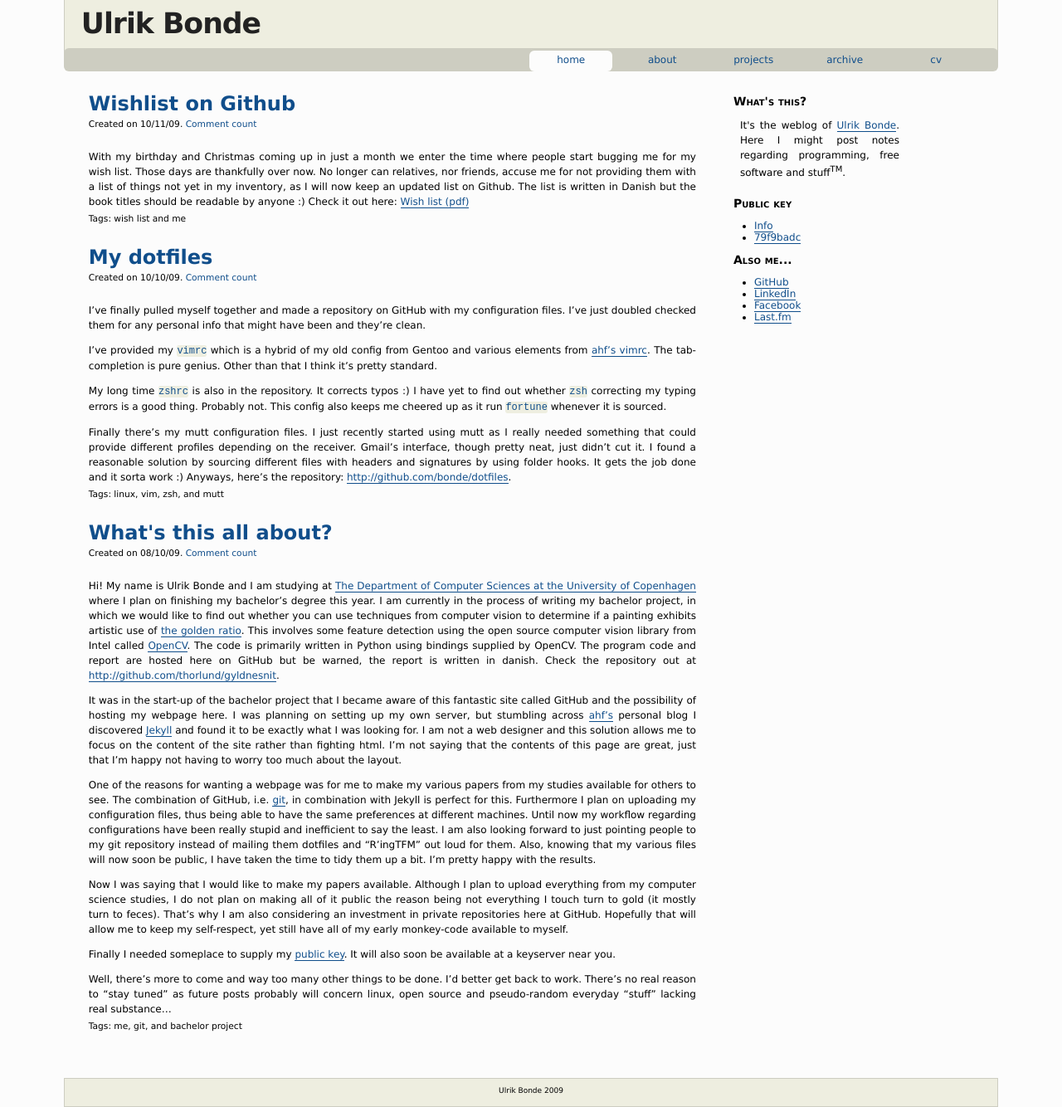
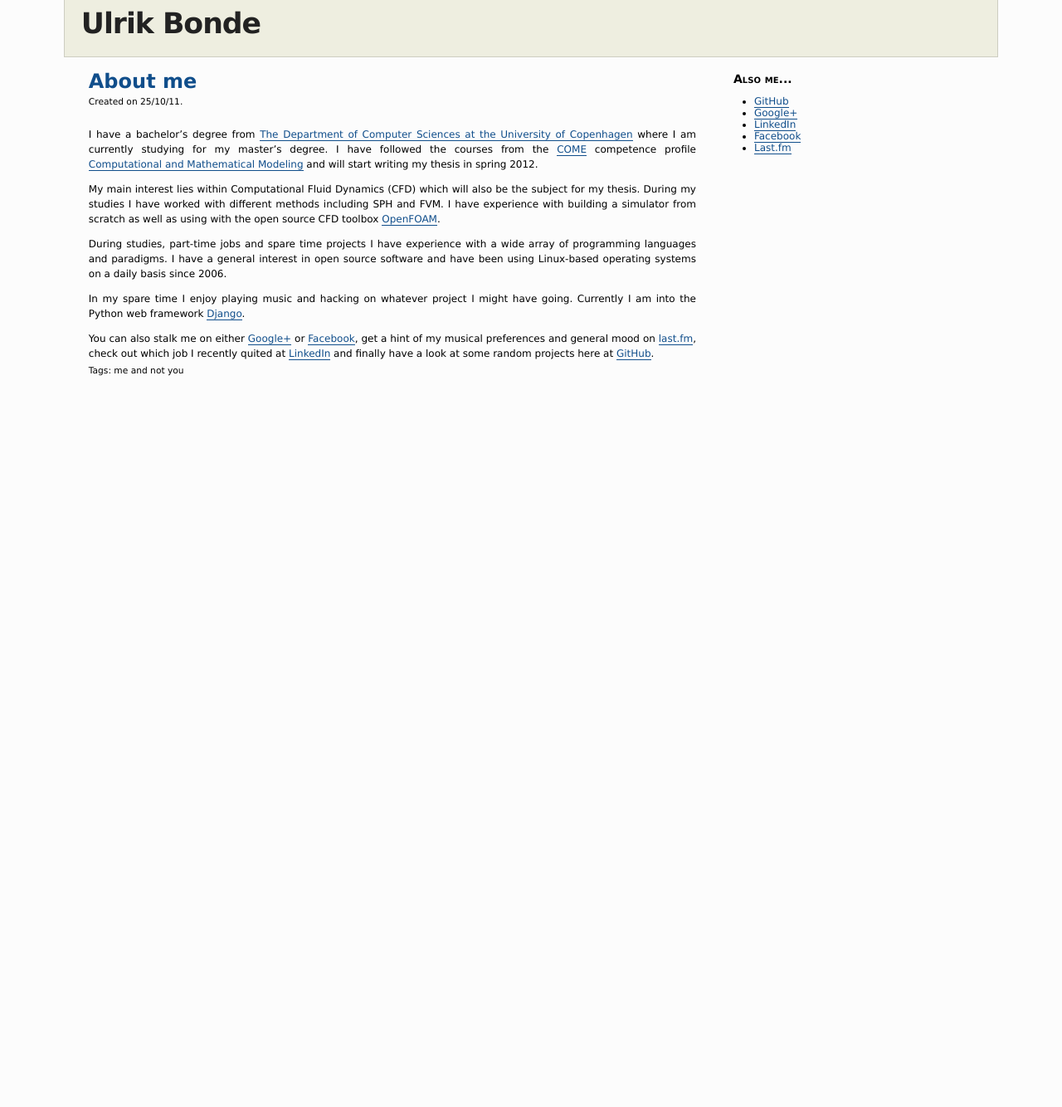
Before and after one commit to bonde/bonde.github.com, a Jekyll site: the page built from index.html, in a window 1280 px wide. Shown: the whole page at 83% size. Built offline with Jekyll 4.4.1, drawn with Linux system fonts in a browser that asks for light colours; Markdown is read by kramdown in place of the engine named in the settings; comment, search, counter and statistics services are not loaded; after the commit the page ends 900 px from its top, so only the background shows below that.

Commit message:
Complete update
Removed a lot of junk

```diff
--- a/_includes/comments.html
+++ /dev/null
@@ -1,16 +0,0 @@
-<script type="text/javascript">
-  //<![CDATA[
-  (function() {
-    var links = document.getElementsByTagName('a');
-    var query = '?';
-    for(var i = 0; i < links.length; i++) {
-      if(links[i].href.indexOf('#disqus_thread') >= 0) {
-        query += 'url' + i + '=' + encodeURIComponent(links[i].href) + '&';
-      }
-    }
-    document.write('<script charset="utf-8" type="text/javascript" src="http://disqus.com/forums/bonde/get_num_replies.js' + query + '"></' + 'script>');
-    })();
-  //]]>
-</script>
-
-<!-- vim: set sw=2 sts=2 et : -->
--- a/_includes/footer.html
+++ /dev/null
@@ -1,5 +0,0 @@
-<div id="footer">
-  <p>Ulrik Bonde 2009</p>
-</div>
-
-<!-- vim: set sw=2 sts=2 et : -->
--- a/_includes/menu.html
+++ /dev/null
@@ -1,45 +0,0 @@
-<div id="menu">
-  <ul>
-    {% if page.title == "Main Page" %}
-    <li class="active">
-    {% else %}
-    <li>
-    {% endif %}
-      <a href="/">home</a>
-    </li>
-
-    {% if page.title == "About" %}
-    <li class="active">
-    {% else %}
-    <li>
-    {% endif %}
-      <a href="/about/">about</a>
-    </li>
-
-    {% if page.title == "Projects" %}
-    <li class="active">
-    {% else %}
-    <li>
-    {% endif %}
-      <a href="/projects/">projects</a>
-    </li>
-
-    {% if page.title == "Archive" %}
-    <li class="active">
-    {% else %}
-    <li>
-    {% endif %}
-      <a href="/archive/">archive</a>
-    </li>
-
-    {% if page.title == "Curriculum Vitae" %}
-    <li class="active">
-    {% else %}
-    <li>
-    {% endif %}
-      <a href="/cv/">cv</a>
-    </li>
-  </ul>
-</div>
-
-<!-- vim: set sw=2 sts=2 et : -->
--- a/_includes/sidebar.html
+++ b/_includes/sidebar.html
@@ -1,17 +1,9 @@
 <div id="sidebar">
-  <h3>What's this?</h3>
-  <p>It's the weblog of <a href="/about/">Ulrik Bonde</a>. Here I might post
-  notes regarding programming, free software and stuff<sup>TM</sup>.</p>
-
-  <h3>Public key</h3>
-  <ul>
-    <li><a href="/key/">Info</a></li>
-    <li><a href="/key/79f9badc.asc">79f9badc</a></li>
-  </ul>
 
   <h3>Also me...</h3>
   <ul>
     <li><a href="http://www.github.com/bonde">GitHub</a></li>
+    <li><a href="http://profiles.google.com/ulrikbonde">Google+</a></li>
     <li><a href="http://www.linkedin.com/in/ulrikbonde">LinkedIn</a></li>
     <li><a href="http://www.facebook.com/ulrik.bonde">Facebook</a></li>
     <li><a href="http://www.last.fm/user/ulrik_polak">Last.fm</a></li>
--- a/_layouts/default.html
+++ b/_layouts/default.html
@@ -12,23 +12,12 @@
         <h1><a href="/">{{ site.title }}</a></h1>
       </div>
 
-
-      {% include menu.html %}
-
-
       <div id="content">
         {{ content }}
       </div>
 
       {% include sidebar.html %}
 
-
-      {% include footer.html %}
-
-
-      {% include comments.html %}
-
-
     </div>
   </body>
 </html>
--- a/_posts/2009-10-10-my-dotfiles.md
+++ /dev/null
@@ -1,29 +0,0 @@
----
-layout: post
-title: My dotfiles
-tags: [linux, vim, zsh, mutt]
-
----
-
-I've finally pulled myself together and made a repository on GitHub with my
-configuration files.  I've just doubled checked them for any personal info that
-might have been and they're clean.
-
-I've provided my `vimrc` which is a hybrid of my old config from Gentoo and
-various elements from [ahf's vimrc](http://github.com/ahf/ahf-vim).  The
-tab-completion is pure genius. Other than that I think it's pretty standard.
-
-My long time `zshrc` is also in the repository.  It corrects typos :)  I have
-yet to find out whether `zsh` correcting my typing errors is a good thing.
-Probably not. This config also keeps me cheered up as it run `fortune` whenever
-it is sourced.
-
-Finally there's my mutt configuration files.  I just recently started using mutt
-as I really needed something that could provide different profiles depending on
-the receiver.  Gmail's interface, though pretty neat, just didn't cut it. I
-found a reasonable solution by sourcing different files with headers and
-signatures by using folder hooks.  It gets the job done and it sorta work :)
-Anyways, here's the repository:
-[http://github.com/bonde/dotfiles](http://github.com/bonde/dotfiles).
-
-<!-- vim: set tw=80 ft=mkd sw=4 sts=4 et : -->
--- a/_posts/2009-10-8-whats-this-all-about.md
+++ /dev/null
@@ -1,56 +0,0 @@
----
-layout: post
-title: What's this all about?
-tags: [me, git, bachelor project]
-
----
-
-Hi! My name is Ulrik Bonde and I am studying at
-[The Department of Computer Sciences at the University of Copenhagen](http://diku.dk)
-where I plan on finishing my bachelor's degree this year.  I am currently in the process
-of writing my bachelor project, in which we would like to find out whether you
-can use techniques from computer vision to determine if a painting exhibits
-artistic use of [the golden ratio](http://en.wikipedia.org/wiki/Golden_ratio).
-This involves some feature detection using the open source computer vision
-library from Intel called [OpenCV](http://opencv.willowgarage.com/wiki/). The
-code is primarily written in Python using bindings supplied by OpenCV. The
-program code and report are hosted here on GitHub but be warned, the report is
-written in danish. Check the repository out at <http://github.com/thorlund/gyldnesnit>.
-
-It was in the start-up of the bachelor project that I became aware of this
-fantastic site called GitHub and the possibility of hosting my webpage here.
-I was planning on setting up my own server, but stumbling across
-[ahf's](http://www.0x90.dk/) personal blog I discovered
-[Jekyll](http://jekyllrb.com/) and found it to be exactly what I was looking
-for.  I am not a web designer and this solution allows me to focus on the content
-of the site rather than fighting html.  I'm not saying that the contents of this
-page are great, just that I'm happy not having to worry too much about the
-layout.
-
-One of the reasons for wanting a webpage was for me to make my various papers
-from my studies available for others to see.  The combination of GitHub, i.e.
-[git](http://git-scm.com), in combination with Jekyll is perfect for this.
-Furthermore I plan on uploading my configuration files, thus being able to have
-the same preferences at different machines. Until now my workflow regarding
-configurations have been really stupid and inefficient to say the least.  I am
-also looking forward to just pointing people to my git repository instead of
-mailing them dotfiles and "R'ingTFM" out loud for them.  Also, knowing that my
-various files will now soon be public, I have taken the time to tidy them up a
-bit.  I'm pretty happy with the results.
-
-Now I was saying that I would like to make my papers available. Although I plan
-to upload everything from my computer science studies, I do not plan on making
-all of it public the reason being not everything I touch turn to gold (it mostly
-turn to feces). That's why I am also considering an investment in private
-repositories here at GitHub. Hopefully that will allow me to keep my
-self-respect, yet still have all of my early monkey-code available to myself.
-
-Finally I needed someplace to supply my [public key](/key/). It will also soon be
-available at a keyserver near you.
-
-Well, there's more to come and way too many other things to be done. I'd better
-get back to work. There's no real reason to "stay tuned" as future posts
-probably will concern linux, open source and pseudo-random everyday "stuff"
-lacking real substance...
-
-<!-- vim: set tw=80 ft=mkd sw=4 sts=4 et : -->
--- a/_posts/2009-11-10-wishlist.md
+++ /dev/null
@@ -1,15 +0,0 @@
----
-layout: post
-title: Wishlist on Github
-tags: [wish list, me]
-
----
-
-With my birthday and Christmas coming up in just a month we enter the time where
-people start bugging me for my wish list. Those days are thankfully over now. No
-longer can relatives, nor friends, accuse me for not providing them with a list
-of things not yet in my inventory, as I will now keep an updated list on Github.
-The list is written in Danish but the book titles should be readable by anyone :)
-Check it out here: [Wish list (pdf)](http://github.com/bonde/wishlist/raw/master/oensker.pdf)
-
-<!-- vim: set tw=80 ft=mkd sw=4 sts=4 et : -->
--- /dev/null
+++ b/_posts/2011-10-25-About-me.md
@@ -0,0 +1,37 @@
+---
+layout: post
+title: About me
+tags: [me, not you]
+
+---
+
+I have a bachelor's degree from [The Department of Computer Sciences at the University of Copenhagen](http://diku.dk)
+where I am currently studying for my master's degree. I have followed the
+courses from the [COME](http://come.ku.dk/) competence profile
+[Computational and Mathematical Modeling](http://diku.dk/english/Studyprogrammes/uddannelse03/curriculum_csm/)
+and will start writing my thesis in spring 2012.
+
+My main interest lies within Computational Fluid Dynamics (CFD) which will also
+be the subject for my thesis. During my studies I have worked with different
+methods including SPH and FVM. I have experience with building a simulator from
+scratch as well as using with the open source CFD toolbox
+[OpenFOAM](http://www.openfoam.com).
+
+During studies, part-time jobs and spare time projects I have experience with a
+wide array of programming languages and paradigms.  I have a general interest in
+open source software and have been using Linux-based operating systems on a
+daily basis since 2006.
+
+In my spare time I enjoy playing music and hacking on whatever project I might
+have going. Currently I am into the Python web framework
+[Django](http://www.djangoproject.com).
+
+You can also stalk me on either [Google+](http://profiles.google.com/ulrikbonde)
+or [Facebook](http://www.facebook.com/ulrik.bonde), get a hint of my musical
+preferences and general mood on [last.fm](http://last.fm/user/ulrik_polak),
+check out which job I recently quited at
+[LinkedIn](http://www.linkedin.com/in/ulrikbonde) and finally have a look at
+some random projects here at [GitHub](http://github.com/bonde/).
+
+
+<!-- vim: set tw=80 ft=mkd sw=4 sts=4 et spell: -->
--- a/about/index.md
+++ /dev/null
@@ -1,89 +0,0 @@
----
-layout: base
-title: About
-
----
-
-My name is Ulrik Bonde and I am a bachelor student at
-[The Department of Computer Sciences at the University of Copenhagen](http://diku.dk).
-
-This site offers a scary amount of insight to my everyday life. You can see how
-pissed I was last weekend on [Facebook](http://www.facebook.com/ulrik.bonde),
-get a hint of my musical preferences and general mood on
-[last.fm](http://last.fm/user/ulrik_polak), check out which job I recently
-quited at [LinkedIn](http://www.linkedin.com/in/ulrikbonde) and finally have a
-look at what I'am *really* doing here at [GitHub](http://github.com/bonde/).
-
-### My troublesome childhood
-
-I've always been somewhat fascinated by computers. I remember playing Frogger on
-our old Atari, making an old television emitting permanent racing car-sounds
-because of playing to much PitStop, old fashion 'copy-paste' of several hundred
-lines of code to have the printer hooked up to the Commodore 128 print out an
-UFO and spending too much time playing Monkey Island on the Amiga. We also had a
-PC, an IBM of some sort, and the same old 'clikety-click'-keyboard still serves
-me to this day.
-
-I don't think I was allowed to play computer all day. My mother insisted that my
-eyes would turn rectangular by looking at the TV for too long and I believed
-her. I was sent outside to play, even on rainy days. Now seems like a good time
-to reveal that I was raised on the countryside in [Snekkerup][snekkerup]
-with 11 kilometers to the closest major city, [Slagelse][slagelse].
-
-### Playing music
-
-At some time I decided that I was gonna play music and I wanted to play the
-bass. Living in relatively isolated place provided good conditions for
-practicing undisturbed. Eventually I became rather successful with this and
-settled on enrollment at the Rhythmic Music Conservatory after having finished
-the danish equivalent of high school at the School of Commerce in Slagelse. By
-coincidence I enrolled at MGK. MGK is a three year course that serves as an
-introduction to further musical studies. I finished the first year, but realized
-rather early on that I really didn't like being educated in music. In the end I
-think it was a matter of stylistic differences and the fact that in the minds of
-these educators some music is *just good* with no critical reflection whatsoever.
-
-Anyways, I had now decided not to pursue a musical education. My backup plan was
-to study *something with computers*. When the time was up I sent my application
-to the Department of Computer Sciences in Copenhagen. I pulled myself together
-and bought a new computer as I was actually still clamping on the old IBM
-keyboard (the actual computer had been upgraded to a 166MHz but we're in 2006 at
-this time!).
-
-### Introducing Linux
-
-Well, new computer and an extra hard disc as I had decided that I was fed up
-with Microsoft Windows. I read through some books on Linux and tried my luck
-with OpenSuse 9.1. It worked, sorta, but it was not fully functional. I received
-a phone call from the tutors from Computer Science asking me if I was attending
-the introduction trip. Apparently I expressed my frustration over Suse and I was
-recommended to try out Ubuntu (then Dapper Drake). My home computer have
-not changed operating system since. The discovery of \*nix operating system and
-the open source community have opened a whole new world for me.
-
-### Computer Science
-
-Likewise, the studies at Computer Science have also opened my eyes. I was very
-weary when I agreed to attend the introduction. I thought: *"A whole week in an
-isolated cottage with nerds can only be boring. I'm just gonna sit hammered in
-the corner talking to myself..."*. I was wrong. Wrong indeed. Though it was a
-week in an isolated cottage with nerds it certainly wasn't boring.
-
-To this date the studies at Computer Science is very social because many
-organizations at the institute are run by the students themselves. I've been
-involved in the tutor programme as well as the annual revue where I have
-been in charge of the band.
-
-
-### Recap
-
-From this introduction we can conclude that I am a very dull, pityfull existence with
-a serious deficiency regarding humor and social skills. I have a serious problem
-with irony which is why you now are wondering what to make of this text...
-
-<!-- Links -->
-
-[snekkerup]: http://maps.google.com/maps?f=q&source=s_q&hl=en&geocode=&q=Snekkerup,+4200+Slagelse&sll=55.492957,11.895018&sspn=0.028688,0.072098&ie=UTF8&hq=&hnear=Snekkerup,+Denmark&ll=55.322504,11.373253&spn=0.057624,0.144196&z=13
-[slagelse]: http://maps.google.com/maps?f=q&source=s_q&hl=en&geocode=&q=Slagelse,+Denmark&sll=55.322504,11.373253&sspn=0.057624,0.144196&ie=UTF8&hq=&hnear=Slagelse,+Denmark&z=13
-
-<!-- vim: set sw=2 ft=mkd sts=2 et tw=80: -->
--- a/cv/index.md
+++ /dev/null
@@ -1,58 +0,0 @@
----
-layout: base
-title: Curriculum Vitae
-
----
-
-### Ulrik Bonde
-#### Contact information
-Reventlowsgade 32, 4. th.<br />
-1651 København V
-
-(+45) 20 82 84 82<br />
-<ulrikbonde@gmail.com>
-
-### Education
- * BSc. Computer Science, University of Copenhagen 2010  (expected)
- * Student HHX, Slagelse Handelsskole, 2004
- * 10\. grade, Sejergaardens Musikefterskole, 2000
-
-### Work Experience
-
-#### Developer, Signatur A/S
- * Købmagergade, København
- * 2008 -
- * Maintenance and development of Plone based CMS. Maintenance of Zope,
-   Apache/FreeBSD and various website tasks.
-
-Various other jobs...
-
-### Projects and Miscellaneous
-
-#### Tutor
- * The Department of Computer Science at the University of Copenhagen
- * 2007 - 2009
- * Introduce new students to the study of computer science by talks and
-   presentations.
-
-#### One year at MGK
- * MGK Slagelse
- * 2005 - 2006
- * MGK is a three-year musical study serving as an introduction to further
-   studies at The Rhythmic Music Conservatory.
-
-### Computer Competencies
-#### Competencies
- * Advanced use of Linux systems (Gentoo, Ubuntu)
- * Experience with Windows, FreeBSD and Mac OSX
- * Programmed using ML, Haskell, MIPS, Java, Matlab, Python, C, C++
- * Knowledge of various markup languages including LaTeX
- * Some experience with databases (SQL, MYSQL, DB2)
- * Worked with Plone CMS, Zope and Apache web server
-
-### Language Skills
- * Danish
- * English, good read/write skills
- * German, _very_ basic
-
-<!-- vim: set sw=2 ft=mkd sts=2 et tw=80: -->
--- a/index.html
+++ b/index.html
@@ -6,7 +6,7 @@ title: Main Page
 {% for post in site.posts limit: 5 %}
 <div class="post_info">
   <h1><a href="{{ post.url }}">{{ post.title }}</a></h1>
-  <p>Created on {{ post.date | date:"%d/%m/%y" }}. <a href="{{ post.url }}#disqus_thread">Comment count</a></p>
+  <p>Created on {{ post.date | date:"%d/%m/%y" }}.</p>
 </div>
 
 <div class="post">
--- a/projects/index.md
+++ /dev/null
@@ -1,9 +0,0 @@
----
-layout: base
-title: Projects
-
----
-
- * [Detection of The Golden Ratio in Digitalized Paintings (Bachelor project)](http://github.com/thorlund/gyldnesnit)
-
-<!-- vim: set sw=2 ft=mkd sts=2 et tw=80: -->
--- a/styles/default.css
+++ b/styles/default.css
@@ -29,6 +29,7 @@ div#header h1 {
   background-color: #EEEEE0;
   border-left: 1px solid #CDCDC1;
   border-right: 1px solid #CDCDC1;
+  border-bottom: 1px solid #CDCDC1;
   padding-left: 20px;
   padding-top: 8px;
   margin: 0px 0px -10px 0px;
```
Also changed, not shown: 404.html (deleted, +0 -42 lines), _layouts/post.html (+0 -17 lines), archive/index.html (deleted, +0 -14 lines), key/index.md (deleted, +0 -16 lines), favicon.ico (added), 1 other file.
